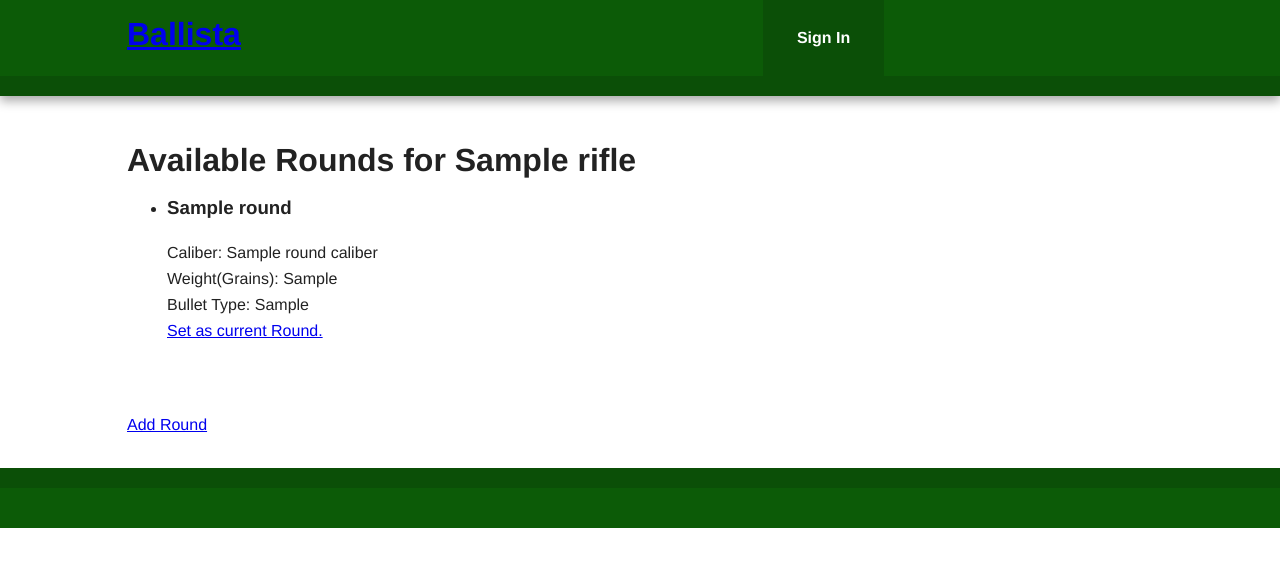
After one commit to agbs2k8/ballista, a Python web app: template templates/rifle_rounds_base_page.html in a window 1280 px wide. The commit adds this page. Shown: the top 567 px of the page. Run offline with Jinja, Linux system fonts and the light colour scheme; the template is opened without the code that fills it: most values are stand-ins (such as "Sample title", 1, 10 or a date in 2020); some libraries are stand-ins or nearby versions.

Commit message:
Latest Work

```diff
--- /dev/null
+++ b/robots.txt
@@ -0,0 +1,5 @@
+# www.robotstxt.org/
+
+# Disallow crawling of all content
+User-agent: *
+Disallow:
--- a/templates/base.html
+++ b/templates/base.html
@@ -29,9 +29,13 @@
                 <nav>
                     <ul>
                         {% if current_user.is_authenticated %}
-                            <li><a href="{{ url_for('add_rifle') }}">Add Rifle</a></li>
-                            <li><a href="{{ url_for('user', username=current_user.username) }}">User</a></li>
-                            <li><a href="#">Round</a></li>
+
+                            <li><a href="{{ url_for('user', username=current_user.username) }}">Rifle</a></li>
+                            {% if current_user.selected_rifle is not none %}
+                                <li><a href="{{ url_for('rifle_rounds', rifle_id=current_user.selected_rifle) }}">Round</a></li>
+                            {% else %}
+                                <li><a href="#">Round</a></li>
+                            {% endif %}
                             <li><a href="#">Targets</a></li>
 
                         {% else %}
--- a/templates/index.html
+++ b/templates/index.html
@@ -6,8 +6,8 @@ Ballista -- Welcome
 {% block content %}
 <article>
     {% if current_user.is_authenticated %}
-        Selected Rifle: {{ current_user.selected_rifle }} <br>
-        Selected Round: {{ current_user.selected_round }} <br>
+        Selected Rifle: {{ cur_rifle.name }}<br>
+        Selected Round: {{ cur_round.round_name }}<br>
     {% else %}
     <header>
         <h1>Please Login</h1>
--- a/templates/rifle_list.html
+++ b/templates/rifle_list.html
@@ -2,6 +2,7 @@
     {% for rifle in rifles %}
         <li>
             {% include "rifle.html" %}
+        <br>
         </li>
     {% endfor %}
 </ul>
--- /dev/null
+++ b/templates/rifle_round.html
@@ -0,0 +1,16 @@
+<div class="rifle_round">
+    <div class="header">
+        <h3 class="description">
+            {{ rifle_round.round_name }}
+        </h3>
+    </div>
+    <div class="info">
+        <span class="rifle_properties">
+            Caliber: {{ rifle_round.round_caliber.caliber_name }} <br>
+            Weight(Grains): {{ rifle_round.bullet_grains }} <br>
+            Bullet Type: {{ rifle_round.round_bullet_type.bullet_type }} <br>
+        </span>
+        <a href="{{ url_for('set_round', round_id=rifle_round.id) }}">Set as current Round.</a>
+        <br>
+    </div>
+</div>
--- /dev/null
+++ b/templates/rifle_round_list.html
@@ -0,0 +1,8 @@
+<ul class="rifle_rounds" >
+    {% for rifle_round in rifle_rounds %}
+        <li>
+            {% include "rifle_round.html" %}
+        <br>
+        </li>
+    {% endfor %}
+</ul>
--- /dev/null
+++ b/templates/rifle_rounds_base_page.html
@@ -0,0 +1,28 @@
+{% extends "base.html" %}
+
+{% block title %}
+Ballista -- Available Rounds for {{ rifle.name }}
+{%  endblock %}
+
+{% block content %}
+    <article>
+        <header>
+             <h1>Available Rounds for {{ rifle.name }}</h1>
+
+            {% if caliber.rounds.count() > 0 %}
+                {% with rifle_rounds=caliber.rounds %}
+                    {% include "rifle_round_list.html" %}
+                {% endwith %}
+                <br>
+                <a href="#">Add Round</a>
+            {% else %}
+                <a href="#">Add Round</a>
+            {% endif %}
+
+        </header>
+
+    </article>
+{% endblock %}
+
+{% block sidebar %}
+{% endblock %}
--- a/templates/user.html
+++ b/templates/user.html
@@ -1,7 +1,7 @@
 {% extends "base.html" %}
 
 {% block title %}
-Ballista -- Rifles for user {{ user.username }}
+Ballista -- Rifles for {{ user.username }}
 {%  endblock %}
 
 {% block content %}
@@ -13,6 +13,8 @@ Ballista -- Rifles for user {{ user.username }}
                 {% with rifles=user.rifles %}
                     {% include "rifle_list.html" %}
                 {% endwith %}
+                <br>
+                <a href="{{ url_for('add_rifle') }}">Add Rifle</a>
             {% else %}
                 <a href="{{ url_for('add_rifle') }}">Add Rifle</a>
             {% endif %}
```
Also changed, not shown: forms.py (+1 -12 lines), humans.txt (added, +15 -0 lines), models.py (+31 -1 lines), templates/rifle.html (+2 -10 lines), views.py (+85 -38 lines), ballista.db, 1 other file.
